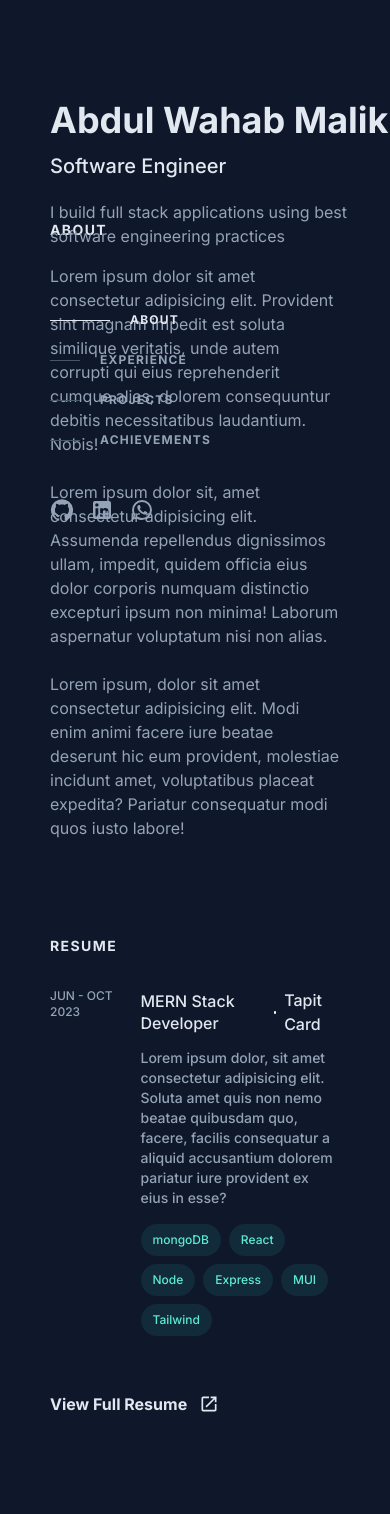
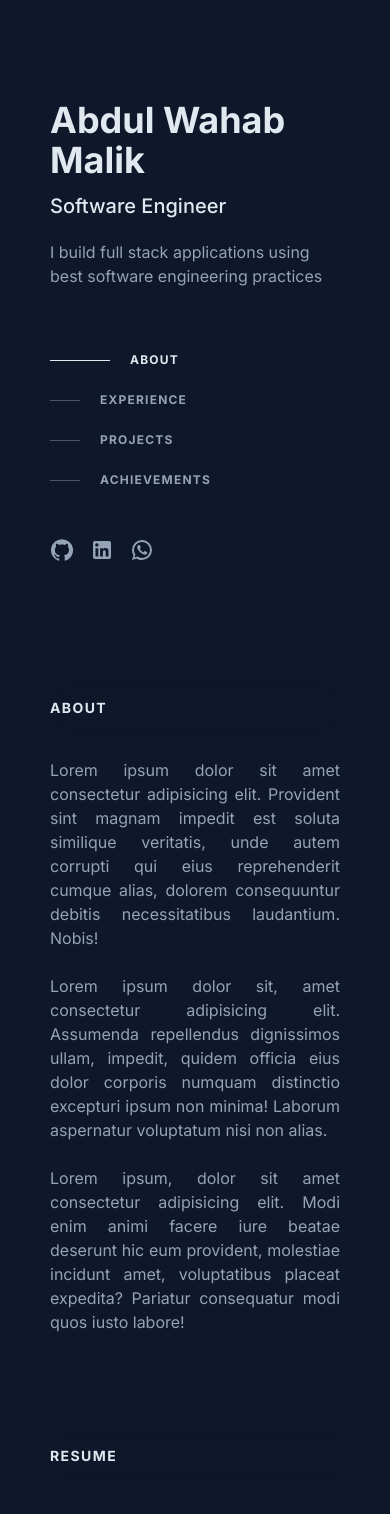
Before and after one commit to Abdul-Wahab-318/new-portfolio, a React (Vite) app: page / in a window 390 px wide. Shown: the top 1514 px of the page. Built offline with nearby package versions, Linux system fonts and the light colour scheme.

Commit message:
adds sticky feature to section heading

```diff
--- a/src/index.css
+++ b/src/index.css
@@ -32,10 +32,7 @@ p , span , a{
   padding: 100px 0;
 }
 
-.header-inner{
-  position: fixed;
 
-}
 
 nav ul li{
   display: flex;
--- a/src/pages/Home/Home.jsx
+++ b/src/pages/Home/Home.jsx
@@ -27,10 +27,10 @@ import ContactForm from '../../components/ContactForm/ContactForm';
 export default function Home() {
   return (
     <div className='page home-page bg-slate-900 min-h-[100vh]'>
-      <div className="container max-w-screen-xl ">
+      <div className="container max-w-screen-md lg:max-w-screen-xl ">
         <div className="grid grid-cols-1 lg:grid-cols-2 gap-6">
           <header>
-            <div className="header-inner">
+            <div className="header-inner static lg:fixed">
               <h1 className='tracking-light font-bold text-4xl sm:text-5xl mb-3'>Abdul Wahab Malik</h1>
               <h4 className='text-xl font-medium tracking-light text-slate-200'>Software Engineer</h4>
               <p className='mt-5 max-w-[30ch]'>I build full stack applications using best software engineering practices</p>
@@ -39,8 +39,8 @@ export default function Home() {
                 <ul className='flex flex-col gap-6'>
                   <li className='uppercase nav-active font-bold text-xs tracking-widest'> <span></span> <a href="#about">About</a> </li>
                   <li className='uppercase font-bold text-xs tracking-widest'> <span></span> <a href="#resume">Experience</a> </li>
-                  <li className='uppercase font-bold text-xs tracking-widest'> <span></span> <a href="#">Projects</a> </li>
-                  <li className='uppercase font-bold text-xs tracking-widest'> <span></span> <a href="#">Achievements</a> </li>
+                  <li className='uppercase font-bold text-xs tracking-widest'> <span></span> <a href="#projects">Projects</a> </li>
+                  <li className='uppercase font-bold text-xs tracking-widest'> <span></span> <a href="#achievements">Achievements</a> </li>
                 </ul>
               </nav>
 
@@ -52,8 +52,8 @@ export default function Home() {
             </div>
           </header>
           <main>
-            <section id="about">
-              <h3 className="text-sm tracking-widest font-bold uppercase mb-6 mt-24 lg:mt-0">About</h3>
+            <section id="about" className='text-justify'>
+              <h3 className="text-sm tracking-widest font-bold uppercase mb-6 mt-24 lg:mt-0 sticky lg:relative top-0 py-4 backdrop-blur ">About</h3>
               <p>Lorem ipsum dolor sit amet consectetur adipisicing elit. Provident sint magnam impedit est soluta similique veritatis, unde autem corrupti qui eius reprehenderit cumque alias, dolorem consequuntur debitis necessitatibus laudantium. Nobis!</p>
               <br />
               <p>Lorem ipsum dolor sit, amet consectetur adipisicing elit. Assumenda repellendus dignissimos ullam, impedit, quidem officia eius dolor corporis numquam distinctio excepturi ipsum non minima! Laborum aspernatur voluptatum nisi non alias.</p>
@@ -61,7 +61,7 @@ export default function Home() {
               <p>Lorem ipsum, dolor sit amet consectetur adipisicing elit. Modi enim animi facere iure beatae deserunt hic eum provident, molestiae incidunt amet, voluptatibus placeat expedita? Pariatur consequatur modi quos iusto labore!</p>
             </section>
             <section id="resume" className='mt-24'>
-              <h3 className="text-sm tracking-widest font-bold uppercase mb-6">resume</h3>
+              <h3 className="text-sm tracking-widest font-bold uppercase mb-6 sticky lg:relative top-0 py-4 backdrop-blur ">resume</h3>
               <div className="employment-cards-wrapper">
                 <ExperienceCard/>
                 <a href={resume} download={'AbdulWahab_Resume_2024'} className='resume-cta-text flex gap-3 mt-12 items-center '>
@@ -71,7 +71,7 @@ export default function Home() {
               </div>
             </section>
             <section id="skills" className='mt-24'>
-              <h3 className="text-sm tracking-widest font-bold uppercase mb-6">Skills</h3>
+              <h3 className="text-sm tracking-widest font-bold uppercase mb-6 sticky lg:relative top-0 py-4 backdrop-blur ">Skills</h3>
               <div className='flex items-center gap-4'>
                 <h2 className='text-sm font-medium'>Front End:</h2>
                 <div>
@@ -119,7 +119,7 @@ export default function Home() {
               </div>
             </section>
             <section id="projects" className='mt-24'>
-              <h3 className="text-sm tracking-widest font-bold uppercase mb-6">Projects</h3>
+              <h3 className="text-sm tracking-widest font-bold uppercase mb-6 sticky lg:relative top-0 py-4 backdrop-blur ">Projects</h3>
               <div className="project-cards-wrapper flex flex-col gap-8 ">
                 <ProjectCard/>
                 <ProjectCard/>
@@ -132,7 +132,7 @@ export default function Home() {
               </Link>
             </section>
             <section id="achievements" className='mt-24'>
-              <h3 className="text-sm tracking-widest font-bold uppercase mb-6 mt-24 lg:mt-0">Achievements</h3>
+              <h3 className="text-sm tracking-widest font-bold uppercase mb-6 mt-24 lg:mt-0 sticky lg:relative top-0 py-4 backdrop-blur ">Achievements</h3>
               <div className="achievment-cards-wrapper flex flex-col gap-4">
                 <AchievementCard/>
                 <AchievementCard/>
```
